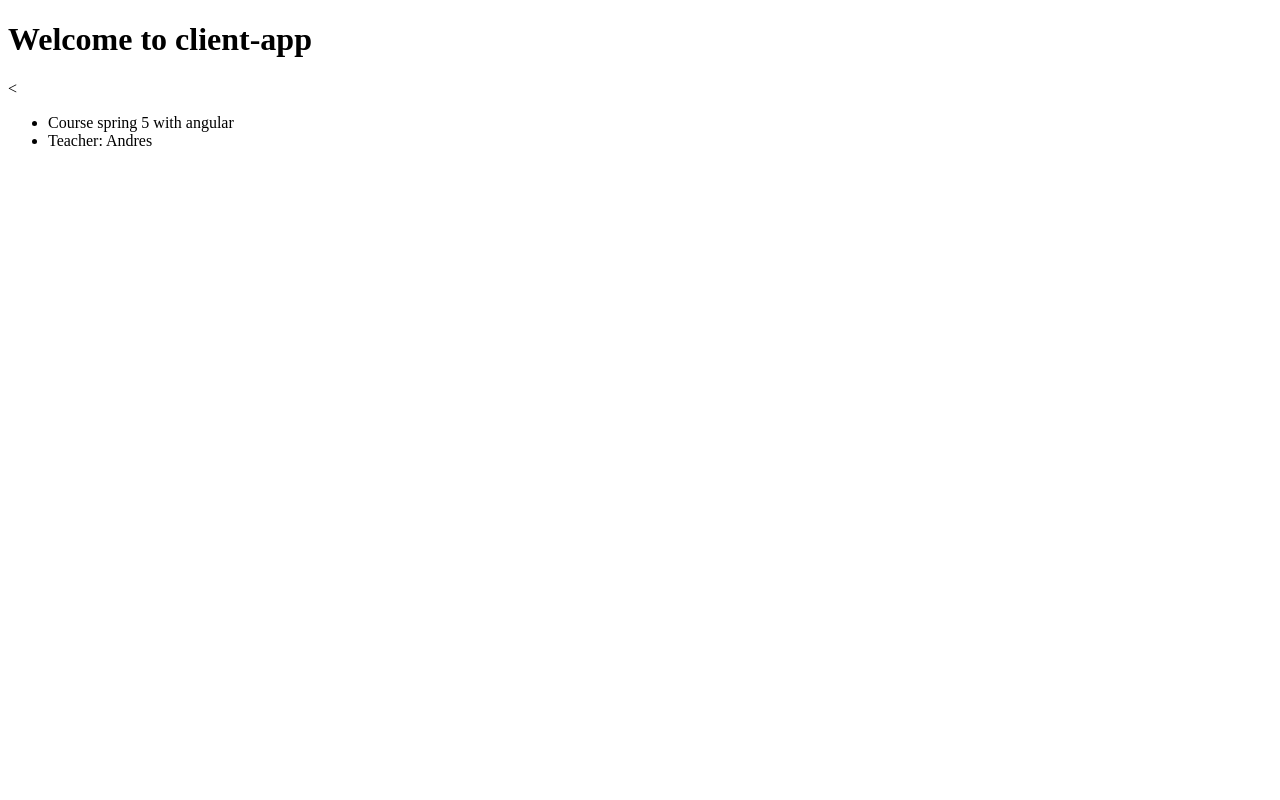
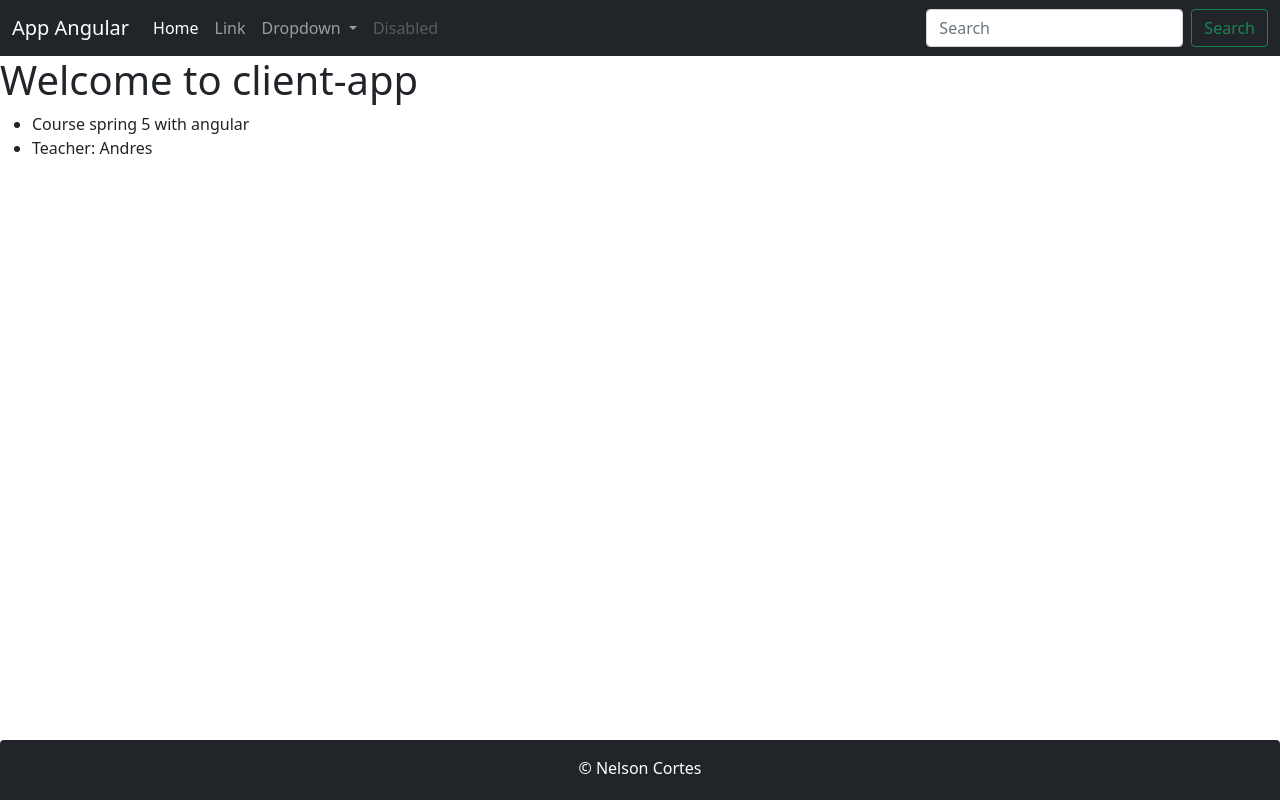
Before and after one commit to Nelsondmondragon/angular-client-app, an Angular app: page / in a window 1280 px wide. Built offline with nearby package versions, Linux system fonts and the light colour scheme.

Commit message:
Integrating bootrap and component creation

```diff
--- a/src/app/app.component.html
+++ b/src/app/app.component.html
@@ -1,7 +1,10 @@
+
+<app-header></app-header>
 <h1>
   Welcome to {{title}}
 </h1>
-<<ul>
+<ul>
   <li>{{course}}</li>
   <li>Teacher: {{teacher}} </li>
 </ul>
+<app-footer></app-footer>
--- a/src/app/app.component.ts
+++ b/src/app/app.component.ts
@@ -7,7 +7,6 @@
 })
 export class AppComponent {
   title = 'client-app';
-
-  course:string = 'Course spring 5 with angular ';
-  teacher:string = 'Andres';
+  course: string = 'Course spring 5 with angular ';
+  teacher: string = 'Andres';
 }
--- /dev/null
+++ b/src/app/footer/footer.component.css
@@ -0,0 +1,6 @@
+.footer{
+  position: absolute;
+  bottom: 0px;
+  height: 60px;
+  width: 100%;
+}
--- /dev/null
+++ b/src/app/footer/footer.component.html
@@ -0,0 +1,7 @@
+<footer class="footer bg-dark rounded-top text-center">
+  <div class="container py-2">
+    <p class="text-white my-2">
+      &copy; {{author.name + ' ' + author.surName}}
+    </p>
+  </div>
+</footer>
--- /dev/null
+++ b/src/app/footer/footer.component.ts
@@ -0,0 +1,9 @@
+import { Component } from '@angular/core';
+@Component({
+  selector: 'app-footer',
+  templateUrl: './footer.component.html',
+  styleUrls: ['./footer.component.css']
+})
+export class FooterComponent {
+  author: any = { name: 'Nelson', surName: ' Cortes' };
+}
--- /dev/null
+++ b/src/app/header/header.component.html
@@ -0,0 +1,36 @@
+<nav class="navbar navbar-expand-lg navbar-dark bg-dark">
+  <div class="container-fluid">
+    <a class="navbar-brand" href="#">{{ title}}</a>
+    <button class="navbar-toggler" type="button" data-bs-toggle="collapse" data-bs-target="#navbarSupportedContent" aria-controls="navbarSupportedContent" aria-expanded="false" aria-label="Toggle navigation">
+      <span class="navbar-toggler-icon"></span>
+    </button>
+    <div class="collapse navbar-collapse" id="navbarSupportedContent">
+      <ul class="navbar-nav me-auto mb-2 mb-lg-0">
+        <li class="nav-item">
+          <a class="nav-link active" aria-current="page" href="#">Home</a>
+        </li>
+        <li class="nav-item">
+          <a class="nav-link" href="#">Link</a>
+        </li>
+        <li class="nav-item dropdown">
+          <a class="nav-link dropdown-toggle" href="#" id="navbarDropdown" role="button" data-bs-toggle="dropdown" aria-expanded="false">
+            Dropdown
+          </a>
+          <ul class="dropdown-menu" aria-labelledby="navbarDropdown">
+            <li><a class="dropdown-item" href="#">Action</a></li>
+            <li><a class="dropdown-item" href="#">Another action</a></li>
+            <li><hr class="dropdown-divider"></li>
+            <li><a class="dropdown-item" href="#">Something else here</a></li>
+          </ul>
+        </li>
+        <li class="nav-item">
+          <a class="nav-link disabled" href="#" tabindex="-1" aria-disabled="true">Disabled</a>
+        </li>
+      </ul>
+      <form class="d-flex">
+        <input class="form-control me-2" type="search" placeholder="Search" aria-label="Search">
+        <button class="btn btn-outline-success" type="submit">Search</button>
+      </form>
+    </div>
+  </div>
+</nav>
--- /dev/null
+++ b/src/app/header/header.component.ts
@@ -0,0 +1,10 @@
+import { Component } from '@angular/core';
+
+@Component({
+  selector: 'app-header',
+  templateUrl: './header.component.html'
+})
+export class HeaderComponent {
+
+  title: string = 'App Angular';
+}
--- a/src/index.html
+++ b/src/index.html
@@ -6,8 +6,12 @@
   <base href="/">
   <meta name="viewport" content="width=device-width, initial-scale=1">
   <link rel="icon" type="image/x-icon" href="favicon.ico">
+  <link href="https://cdn.jsdelivr.net/npm/bootstrap@5.1.0/dist/css/bootstrap.min.css" rel="stylesheet" integrity="sha384-KyZXEAg3QhqLMpG8r+8fhAXLRk2vvoC2f3B09zVXn8CA5QIVfZOJ3BCsw2P0p/We" crossorigin="anonymous">
 </head>
 <body>
   <app-root></app-root>
+  <script src="https://cdn.jsdelivr.net/npm/@popperjs/core@2.9.3/dist/umd/popper.min.js" integrity="sha384-eMNCOe7tC1doHpGoWe/6oMVemdAVTMs2xqW4mwXrXsW0L84Iytr2wi5v2QjrP/xp" crossorigin="anonymous"></script>
+  <script src="https://cdn.jsdelivr.net/npm/bootstrap@5.1.0/dist/js/bootstrap.min.js" integrity="sha384-cn7l7gDp0eyniUwwAZgrzD06kc/tftFf19TOAs2zVinnD/C7E91j9yyk5//jjpt/" crossorigin="anonymous"></script>
+  <script src="https://cdn.jsdelivr.net/npm/bootstrap@5.1.0/dist/js/bootstrap.bundle.min.js" integrity="sha384-U1DAWAznBHeqEIlVSCgzq+c9gqGAJn5c/t99JyeKa9xxaYpSvHU5awsuZVVFIhvj" crossorigin="anonymous"></script>
 </body>
 </html>
```
Also changed, not shown: src/app/app.module.ts (+5 -2 lines).
